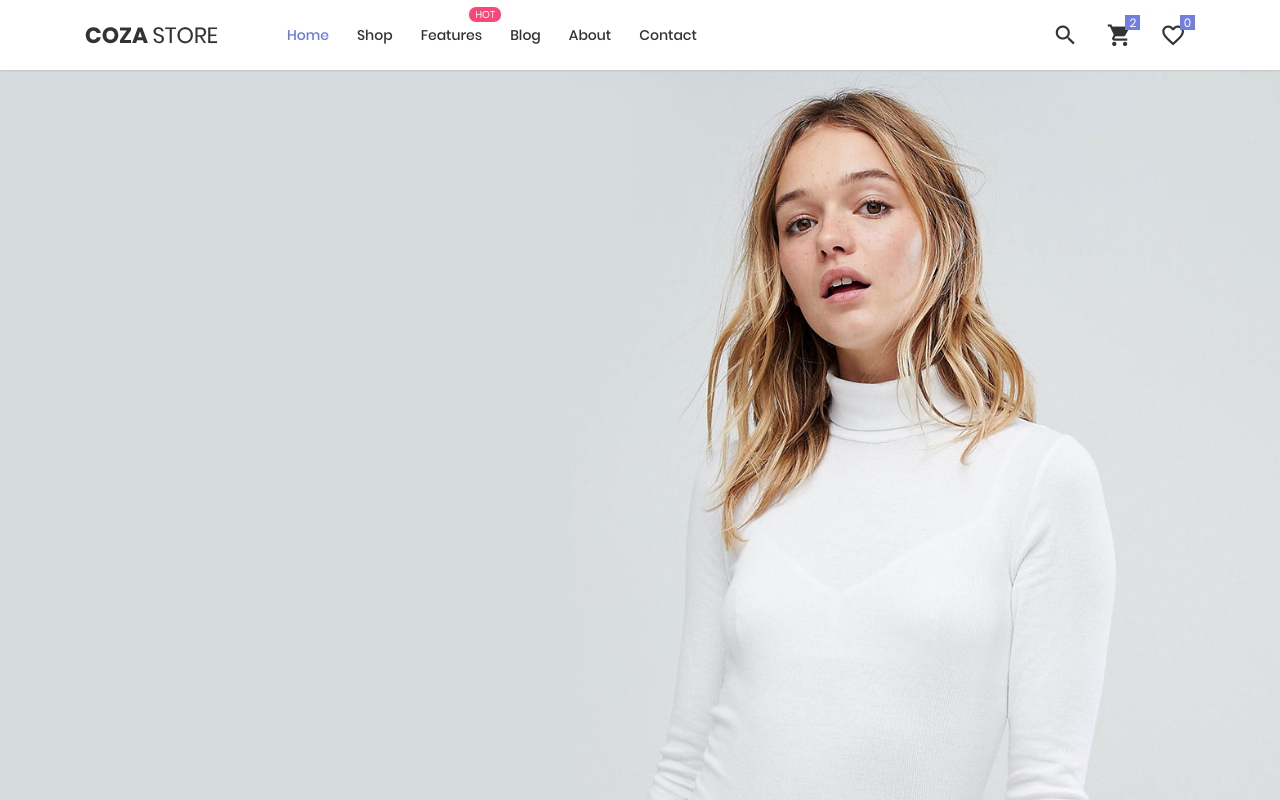
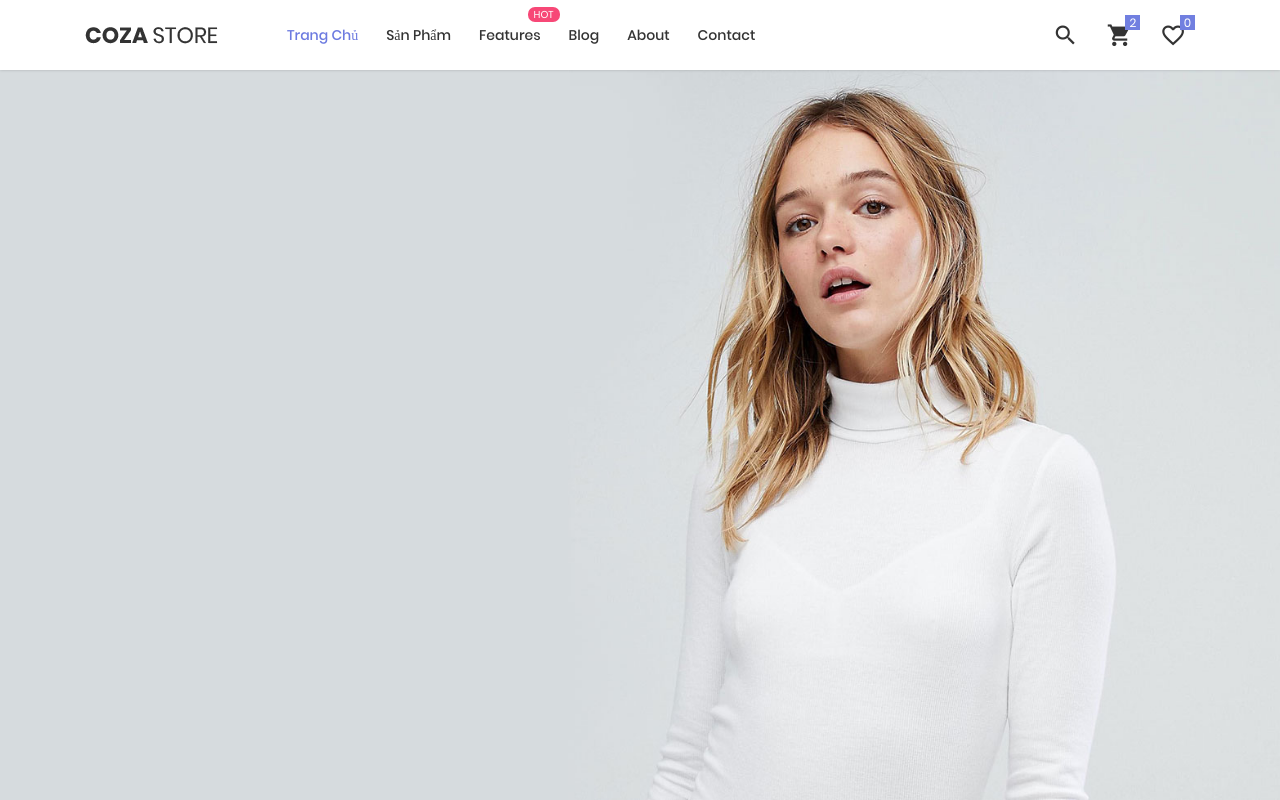
Before and after one commit to Nhom-5TL/app-user, a React (Vite) app: page / in a window 1280 px wide. Shown: the top 800 px of the page. Built offline with nearby package versions, Linux system fonts and the light colour scheme; no server answers; some icons are missing.

Commit message:
Update Header.tsx

```diff
--- a/src/component/Header.tsx
+++ b/src/component/Header.tsx
@@ -33,10 +33,10 @@ const Header = () => {
               <div className="menu-desktop">
                 <ul className="main-menu">
                   <li className="active-menu">
-                    <a href="/">Home</a>
+                    <a href="/">Trang Chủ</a>
                     <ul className="sub-menu">
                       <li>
-                        <a href="index.html">Trang Chủ</a>
+                        <a href="/">Trang Chủ</a>
                       </li>
                       <li>
                         <a href="home-02.html">Homepage 2</a>
@@ -47,7 +47,7 @@ const Header = () => {
                     </ul>
                   </li>
                   <li>
-                    <a href="/shop">Shop</a>
+                    <a href="/shop">Sản Phẩm</a>
                   </li>
                   <li className="label1" data-label1="hot">
                     <a href="shoping-cart.html">Features</a>
```
